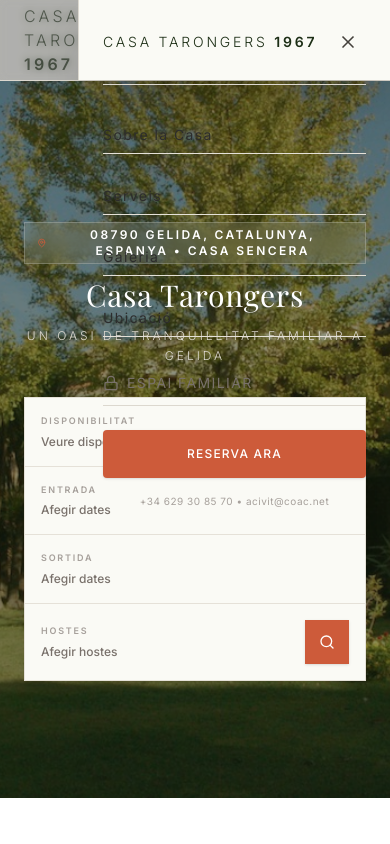
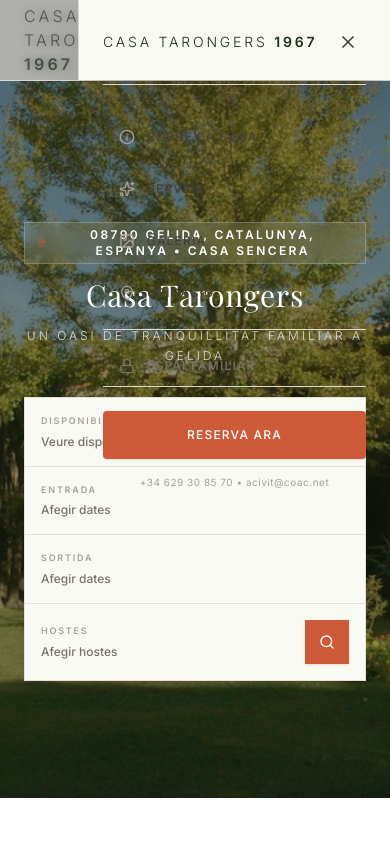
Before and after one commit to tarache450/CASA-TARONGERS-1967, a React (Vite) app: page / in a window 390 px wide. Both pictures are taken after a click on the button 348 px from the left and 40 px from the top of the page. Shown: the top 844 px of the page. Built offline with nearby package versions, Linux system fonts and the light colour scheme; a web font is replaced by a local one.

Commit message:
style: enhance mobile drawer design and add custom select chevron icons

```diff
--- a/src/components/BookingCalendar.tsx
+++ b/src/components/BookingCalendar.tsx
@@ -9,6 +9,7 @@ import {
   AlertCircle,
   ChevronLeft,
   ChevronRight,
+  ChevronDown,
   Smartphone,
   Building2,
   ShieldCheck,
@@ -815,11 +816,11 @@ export default function BookingCalendar({ bookings, settings, onAddBooking, lang
                     <div>
                       <label className="block text-[9px] font-sans uppercase tracking-widest text-stone-500 font-semibold mb-1">{t.calNumGuests}</label>
                       <div className="relative">
-                        <Users className="w-3.5 h-3.5 text-stone-400 absolute left-3.5 top-1/2 -translate-y-1/2" />
+                        <Users className="w-3.5 h-3.5 text-stone-400 absolute left-3.5 top-1/2 -translate-y-1/2 pointer-events-none" />
                         <select
                           value={guestsCount}
                           onChange={(e) => setGuestsCount(Number(e.target.value))}
-                          className="w-full bg-white border border-stone-200 rounded-none pl-10 pr-4 py-2.5 text-xs text-stone-800 focus:outline-none focus:ring-1 focus:ring-accent-terracotta focus:border-accent-terracotta transition-all appearance-none cursor-pointer font-sans"
+                          className="w-full bg-white border border-stone-200 rounded-none pl-10 pr-8 py-2.5 text-xs text-stone-800 focus:outline-none focus:ring-1 focus:ring-accent-terracotta focus:border-accent-terracotta transition-all appearance-none cursor-pointer font-sans"
                         >
                           {Array.from({ length: settings.capacity }, (_, i) => i + 1).map(num => (
                             <option key={num} value={num} className="bg-white text-stone-800">
@@ -829,6 +830,7 @@ export default function BookingCalendar({ bookings, settings, onAddBooking, lang
                             </option>
                           ))}
                         </select>
+                        <ChevronDown className="w-3.5 h-3.5 text-stone-400 absolute right-3.5 top-1/2 -translate-y-1/2 pointer-events-none" />
                       </div>
                     </div>
 
@@ -836,7 +838,7 @@ export default function BookingCalendar({ bookings, settings, onAddBooking, lang
                       <div>
                         <label className="block text-[9px] font-sans uppercase tracking-widest text-stone-500 font-semibold mb-1">{language === 'ca' ? 'Mètode de Pagament' : language === 'en' ? 'Payment Method' : 'Método de Pago'}</label>
                         <div className="relative">
-                          <CreditCard className="w-3.5 h-3.5 text-stone-400 absolute left-3.5 top-1/2 -translate-y-1/2" />
+                          <CreditCard className="w-3.5 h-3.5 text-stone-400 absolute left-3.5 top-1/2 -translate-y-1/2 pointer-events-none" />
                           <select
                             value={selectedPaymentMethod}
                             onChange={(e) => setSelectedPaymentMethod(e.target.value as PaymentMethod)}
@@ -848,7 +850,7 @@ export default function BookingCalendar({ bookings, settings, onAddBooking, lang
                             <option value="Bizum">Bizum</option>
                             <option value="Bank Transfer">{language === 'ca' ? 'Transferència Bancària' : language === 'en' ? 'Bank Transfer' : 'Transferencia Bancaria'}</option>
                           </select>
-                          <div className="absolute right-3.5 top-1/2 -translate-y-1/2 pointer-events-none w-2 h-2 border-r border-b border-stone-500 rotate-45" />
+                          <ChevronDown className="w-3.5 h-3.5 text-stone-400 absolute right-3.5 top-1/2 -translate-y-1/2 pointer-events-none" />
                         </div>
                       </div>
                     ) : (
--- a/src/components/Navbar.tsx
+++ b/src/components/Navbar.tsx
@@ -1,5 +1,5 @@
 import React, { useState } from 'react';
-import { Home, Lock, CalendarDays, Menu, X } from 'lucide-react';
+import { Home, Lock, CalendarDays, Menu, X, Info, Sparkles, Image as ImageIcon, MapPin } from 'lucide-react';
 import { Language, TRANSLATIONS } from '../translations';
 import { motion, AnimatePresence } from 'motion/react';
 
@@ -163,31 +163,49 @@ export default function Navbar({ currentTab, onChangeTab, language, onLanguageCh
                 </div>
 
                 {/* Nav Links */}
-                <nav className="flex flex-col gap-6 text-sm tracking-widest uppercase text-stone-850">
+                <nav className="flex flex-col gap-3 text-xs tracking-widest uppercase">
                   <button
-                    onClick={() => scrollToId('sobre-casa')}
-                    className="text-left py-2 hover:text-stone-900 transition-colors font-sans border-b border-stone-100 cursor-pointer"
+                    onClick={() => {
+                      setMobileMenuOpen(false);
+                      scrollToId('sobre-casa');
+                    }}
+                    className="flex items-center gap-3 py-3 px-3.5 hover:text-accent-terracotta hover:bg-stone-200/30 border-l-2 border-transparent hover:border-accent-terracotta transition-all duration-200 font-sans tracking-widest uppercase cursor-pointer text-stone-700 font-medium rounded-r-md text-left"
                   >
-                    {t.aboutHouse}
+                    <Info className="w-4 h-4 text-stone-400 shrink-0" />
+                    <span>{t.aboutHouse}</span>
                   </button>
                   <button
-                    onClick={() => scrollToId('servicios')}
-                    className="text-left py-2 hover:text-stone-900 transition-colors font-sans border-b border-stone-100 cursor-pointer"
+                    onClick={() => {
+                      setMobileMenuOpen(false);
+                      scrollToId('servicios');
+                    }}
+                    className="flex items-center gap-3 py-3 px-3.5 hover:text-accent-terracotta hover:bg-stone-200/30 border-l-2 border-transparent hover:border-accent-terracotta transition-all duration-200 font-sans tracking-widest uppercase cursor-pointer text-stone-700 font-medium rounded-r-md text-left"
                   >
-                    {t.services}
+                    <Sparkles className="w-4 h-4 text-stone-400 shrink-0" />
+                    <span>{t.services}</span>
                   </button>
                   <button
-                    onClick={() => scrollToId('galeria')}
-                    className="text-left py-2 hover:text-stone-900 transition-colors font-sans border-b border-stone-100 cursor-pointer"
+                    onClick={() => {
+                      setMobileMenuOpen(false);
+                      scrollToId('galeria');
+                    }}
+                    className="flex items-center gap-3 py-3 px-3.5 hover:text-accent-terracotta hover:bg-stone-200/30 border-l-2 border-transparent hover:border-accent-terracotta transition-all duration-200 font-sans tracking-widest uppercase cursor-pointer text-stone-700 font-medium rounded-r-md text-left"
                   >
-                    {t.gallery}
+                    <ImageIcon className="w-4 h-4 text-stone-400 shrink-0" />
+                    <span>{t.gallery}</span>
                   </button>
                   <button
-                    onClick={() => scrollToId('ubicacion')}
-                    className="text-left py-2 hover:text-stone-900 transition-colors font-sans border-b border-stone-100 cursor-pointer"
+                    onClick={() => {
+                      setMobileMenuOpen(false);
+                      scrollToId('ubicacion');
+                    }}
+                    className="flex items-center gap-3 py-3 px-3.5 hover:text-accent-terracotta hover:bg-stone-200/30 border-l-2 border-transparent hover:border-accent-terracotta transition-all duration-200 font-sans tracking-widest uppercase cursor-pointer text-stone-700 font-medium rounded-r-md text-left"
                   >
-                    {t.location}
+                    <MapPin className="w-4 h-4 text-stone-400 shrink-0" />
+                    <span>{t.location}</span>
                   </button>
+
+                  <span className="h-[1px] bg-stone-200 my-1" />
 
                   {/* Owner Portal Link */}
                   <button
@@ -199,9 +217,9 @@ export default function Navbar({ currentTab, onChangeTab, language, onLanguageCh
                         if (el) el.scrollIntoView({ behavior: 'smooth' });
                       }, 100);
                     }}
-                    className={`flex items-center gap-2 py-3 hover:text-stone-900 transition-colors font-sans tracking-widest uppercase cursor-pointer ${currentTab === 'dashboard' ? 'text-stone-900 font-bold' : 'text-stone-500'}`}
+                    className={`flex items-center gap-3 py-3 px-3.5 hover:text-accent-terracotta hover:bg-stone-200/30 border-l-2 border-transparent hover:border-accent-terracotta transition-all duration-200 font-sans tracking-widest uppercase cursor-pointer font-medium rounded-r-md text-left ${currentTab === 'dashboard' ? 'text-accent-terracotta border-accent-terracotta bg-stone-200/20 font-semibold' : 'text-stone-500'}`}
                   >
-                    <Lock className="w-4 h-4" />
+                    <Lock className="w-4 h-4 shrink-0" />
                     <span>{currentTab === 'dashboard' ? t.web : t.familyDashboard}</span>
                   </button>
                 </nav>
```
